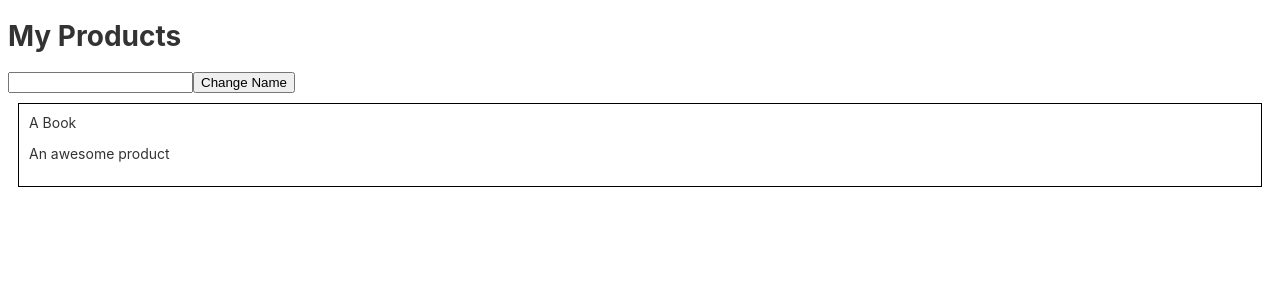
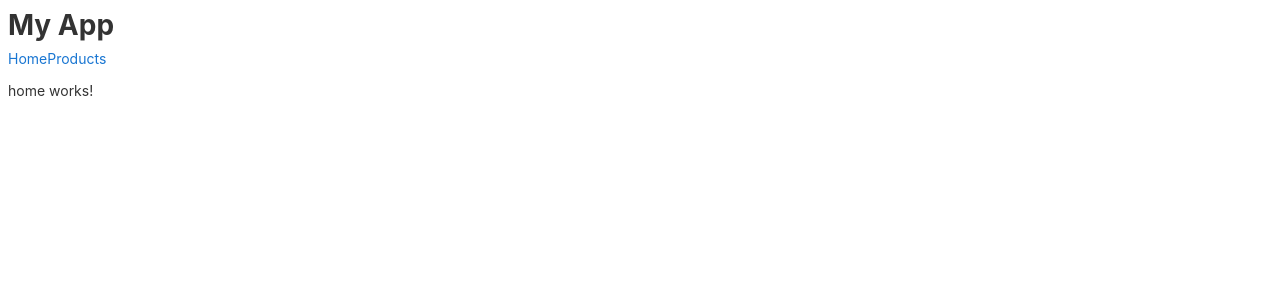
Before and after one commit to yash2701/fitness-tracker-app, an Angular app: page / in a window 1280 px wide. Shown: the top 300 px of the page. Built offline with nearby package versions, Linux system fonts and the light colour scheme.

Commit message:
update Routing setup is done to this application.

```diff
--- a/src/app/app-routing.module.ts
+++ b/src/app/app-routing.module.ts
@@ -1,7 +1,12 @@
 import { NgModule } from '@angular/core';
 import { Routes, RouterModule } from '@angular/router';
+import { HomeComponent } from './home/home.component';
+import { ProductsComponent } from './products/products.component';
 
-const routes: Routes = [];
+const routes: Routes = [
+  { path: '', component: HomeComponent },
+  { path: 'products', component: ProductsComponent }
+];
 
 @NgModule({
   imports: [RouterModule.forRoot(routes)],
--- a/src/app/app.component.html
+++ b/src/app/app.component.html
@@ -1,2 +1,4 @@
-<app-products></app-products>
+<h1>My App</h1>
+<a routerLink="/">Home</a>
+<a routerLink="/products">Products</a>
 <router-outlet></router-outlet>
--- a/src/app/app.module.ts
+++ b/src/app/app.module.ts
@@ -7,12 +7,14 @@ import { AppComponent } from './app.component';
 import { ProductsComponent } from './products/products.component';
 import { ProductComponent } from './products/product/product.component';
 import { ProductsService } from './services/products.service';
+import { HomeComponent } from './home/home.component';
 
 @NgModule({
   declarations: [
     AppComponent,
     ProductsComponent,
-    ProductComponent
+    ProductComponent,
+    HomeComponent
   ],
   imports: [
     BrowserModule,
--- /dev/null
+++ b/src/app/home/home.component.html
@@ -0,0 +1 @@
+<p>home works!</p>
--- /dev/null
+++ b/src/app/home/home.component.ts
@@ -0,0 +1,15 @@
+import { Component, OnInit } from '@angular/core';
+
+@Component({
+  selector: 'app-home',
+  templateUrl: './home.component.html',
+  styleUrls: ['./home.component.scss']
+})
+export class HomeComponent implements OnInit {
+
+  constructor() { }
+
+  ngOnInit(): void {
+  }
+
+}
```
Also changed, not shown: src/app/home/home.component.scss (added), 1 other file (tests, documents, lock files or other folders).
